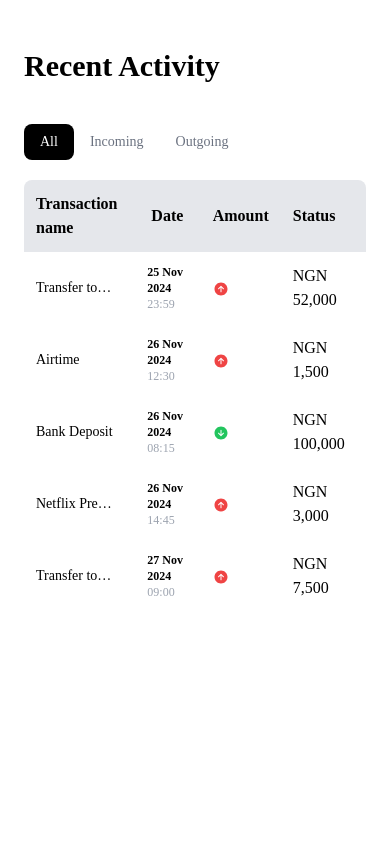
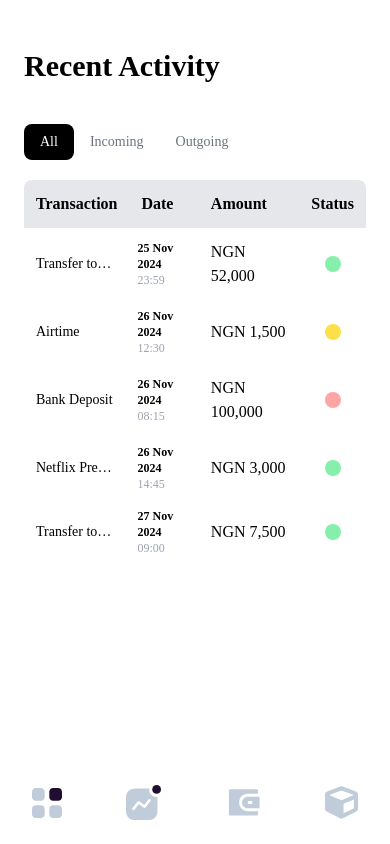
Before and after one commit to AYANO-EMMANUEL/core-banking-app, a React (Vite) app: page /app/activity in a window 390 px wide. Built offline with nearby package versions, Linux system fonts and the light colour scheme; a web font is replaced by a local one.

Commit message:
Bottom bar

```diff
--- /dev/null
+++ b/src/components/BottomBar.jsx
@@ -0,0 +1,77 @@
+/* eslint-disable react/prop-types */
+import { FaCube } from "react-icons/fa";
+import { IoMdHelp } from "react-icons/io";
+import { RiWallet3Fill } from "react-icons/ri";
+import { Link } from "react-router-dom";
+
+const BottomBar = () => {
+  const DashboardIcon = ({ color, colorTwo }) => {
+    return (
+      <svg
+        width="30"
+        height="30"
+        viewBox="0 0 20 20"
+        fill="none"
+        xmlns="http://www.w3.org/2000/svg"
+      >
+        <path
+          d="M14.0756 0H17.4616C18.8639 0 20.0001 1.14585 20.0001 2.55996V5.97452C20.0001 7.38864 18.8639 8.53449 17.4616 8.53449H14.0756C12.6734 8.53449 11.5371 7.38864 11.5371 5.97452V2.55996C11.5371 1.14585 12.6734 0 14.0756 0Z"
+          fill={color}
+        />
+        <path
+          fillRule="evenodd"
+          clipRule="evenodd"
+          d="M2.53852 0H5.92449C7.32676 0 8.46301 1.14585 8.46301 2.55996V5.97452C8.46301 7.38864 7.32676 8.53449 5.92449 8.53449H2.53852C1.13626 8.53449 0 7.38864 0 5.97452V2.55996C0 1.14585 1.13626 0 2.53852 0ZM2.53852 11.4655H5.92449C7.32676 11.4655 8.46301 12.6114 8.46301 14.0255V17.44C8.46301 18.8532 7.32676 20 5.92449 20H2.53852C1.13626 20 0 18.8532 0 17.44V14.0255C0 12.6114 1.13626 11.4655 2.53852 11.4655ZM17.4615 11.4655H14.0755C12.6732 11.4655 11.537 12.6114 11.537 14.0255V17.44C11.537 18.8532 12.6732 20 14.0755 20H17.4615C18.8637 20 20 18.8532 20 17.44V14.0255C20 12.6114 18.8637 11.4655 17.4615 11.4655Z"
+          fill={colorTwo}
+        />
+      </svg>
+    );
+  };
+
+  const ActivityIcon = ({ color, colorTwo }) => {
+    return (
+      <svg
+        width="35"
+        height="35"
+        viewBox="0 0 20 20"
+        fill="none"
+        xmlns="http://www.w3.org/2000/svg"
+      >
+        <path
+          fillRule="evenodd"
+          clipRule="evenodd"
+          d="M13.2428 2.73756C13.2428 4.95855 15.0459 6.75902 17.2702 6.75902C17.5151 6.75782 17.7594 6.73431 18 6.68878V14.6615C18 18.0156 16.0215 20 12.6624 20H5.34636C1.97851 20 0 18.0156 0 14.6615V7.3561C0 4.00195 1.97851 2 5.34636 2H13.3131C13.2659 2.243 13.2423 2.49001 13.2428 2.73756ZM11.15 12.8966L14.0078 9.20878V9.19122C14.2525 8.86247 14.1901 8.39889 13.8671 8.14634C13.7108 8.02568 13.5122 7.97345 13.3167 8.00159C13.1211 8.02972 12.9453 8.1358 12.8295 8.29561L10.4201 11.3951L7.6766 9.23512C7.51997 9.11309 7.32071 9.05922 7.12381 9.08565C6.92691 9.11208 6.74898 9.2166 6.63019 9.37561L3.67562 13.1863C3.57177 13.3158 3.51586 13.4771 3.51734 13.6429C3.5002 13.9781 3.71187 14.2826 4.03238 14.3838C4.35288 14.485 4.70138 14.3573 4.88031 14.0732L7.35125 10.8771L10.0948 13.0283C10.2508 13.1541 10.4514 13.2111 10.6504 13.1863C10.8494 13.1615 11.0297 13.0569 11.15 12.8966Z"
+          fill={colorTwo}
+        />
+        <circle cx="17.5" cy="2.5" r="2.5" fill={color} />
+      </svg>
+    );
+  };
+
+  return (
+      <div className="md:hidden sticky bottom-0 left-0 bg-white flex items-center justify-around py-2">
+        <Link to={'/app'} className="cursor-pointer block hover:bg-gray-100 rounded-xl">
+          <div className="flex flex-col items-center align-middle p-4">
+            <DashboardIcon color={"#200E32"} colorTwo={"#C0CCDA"} />
+          </div>
+        </Link>
+        <Link to={'/app/activity'} className="cursor-pointer block hover:bg-gray-100 rounded-xl">
+          <div className="flex flex-col items-center align-middle p-4">
+            <ActivityIcon color={"#200E32"} colorTwo={"#C0CCDA"} />
+          </div>
+        </Link>
+        <Link to={'/app/wallet'} className="cursor-pointer block hover:bg-gray-100 rounded-xl">
+          <div className="flex flex-col items-center align-middle p-4">
+            <RiWallet3Fill color={"#C0CCDA"} fill="#C0CCDA" size={"35"} />
+          </div>
+        </Link>
+        <Link to={'/app/products'} className="cursor-pointer block hover:bg-gray-100 rounded-xl">
+          <div className="flex flex-col items-center align-middle p-4">
+            <FaCube color={"#C0CCDA"} size={"33"} />
+          </div>
+        </Link>
+      </div>
+  );
+};
+
+export default BottomBar;
--- a/src/components/RightNav.jsx
+++ b/src/components/RightNav.jsx
@@ -8,7 +8,7 @@ import { CardIcon } from '../constants'
 const RightNav = () => {
   return (
     <div className="pt-4 border-l-[1px] border-gray-100 h-screen">
-        <TopRightMenu />
+        <TopRightMenu styles={'mr-4'}/>
         <div className="border rounded-3xl mx-4 border-gray-100">
           <div className="flex justify-between">
             <div className="flex justify-around align-middle rounded-tl-3xl p-5 w-3/6 cursor-pointer">
--- a/src/components/TopRightMenu.jsx
+++ b/src/components/TopRightMenu.jsx
@@ -5,7 +5,7 @@ import { IoNotifications } from "react-icons/io5";
 
 const TopRightMenu = ({ styles }) => {
   return (
-    <div className={`flex justify-end mb-9 mr-4 ${styles}`}>
+    <div className={`flex justify-end mb-9 ${styles}`}>
       <div className="inline-flex rounded-lg bg-gray-50">
         <div className="p-1 m-3 rounded-lg bg-[#FFFFFF;]">
           <IoNotifications
--- a/src/layout/MainLayout.jsx
+++ b/src/layout/MainLayout.jsx
@@ -1,14 +1,15 @@
+import BottomBar from "../components/BottomBar";
 import Sidebar from "../components/Sidebar";
 import { Outlet } from "react-router-dom";
 
 const MainLayout = () => {
   return (
-    <div className="flex">
-      {/* SIDEBAR NAV */}
+    <div className="flex min-h-screen flex-col md:flex-row justify-between">
       <Sidebar />
       <div className=" flex-[4]">
         <Outlet />
       </div>
+      <BottomBar />
     </div>
   );
 };
--- a/src/pages/Activity/components/ActivityList.jsx
+++ b/src/pages/Activity/components/ActivityList.jsx
@@ -7,7 +7,7 @@ const ActivityList = ({ transactions, activeTab }) => {
       <table className="w-full mt-5 rounded-t-lg overflow-hidden">
         <thead>
           <tr className="bg-gray-200">
-            <th className="text-start p-3">Transaction name</th>
+            <th className="text-start p-3">Transaction</th>
             <th className="text-start p-3">Date</th>
             <th className="text-start p-3 hidden lg:table-cell">Type</th>
             <th className="text-start p-3">Amount</th>
--- a/src/pages/Activity/components/TransactionPreviewItem.jsx
+++ b/src/pages/Activity/components/TransactionPreviewItem.jsx
@@ -95,7 +95,7 @@ const TransactionPreviewItem = ({
       </td>
 
       {/* Display Transaction Direction */}
-      <td className="p-3">
+      <td className="p-3 hidden lg:table-cell">
         <p
           className={
             entry === "outgoing"
@@ -118,7 +118,7 @@ const TransactionPreviewItem = ({
       <td className="p-3">NGN {amount.toLocaleString()}</td>
 
       {/* Display Status */}
-      <td className="p-3 hidden lg:table-cell">
+      <td className="p-3">
         <p
           className={`mx-auto md:mx-0 aspect-square md:aspect-auto px-2 py-1 rounded-xl text-sm w-fit ${
             status === "Successful"
--- a/src/pages/Dashboard/Dashboard.jsx
+++ b/src/pages/Dashboard/Dashboard.jsx
@@ -146,7 +146,7 @@ const Dashboard = () => {
       <div className="flex-[2] px-6 pt-12">
         <div className="flex justify-between align-middle">
           <div className="text-5xl">Wallet</div>
-          <TopRightMenu styles="hidden" />
+          <TopRightMenu styles="block lg:hidden" />
         </div>
         <div className="flex space-x-6 mb-3">
           <div className="flex">
```
